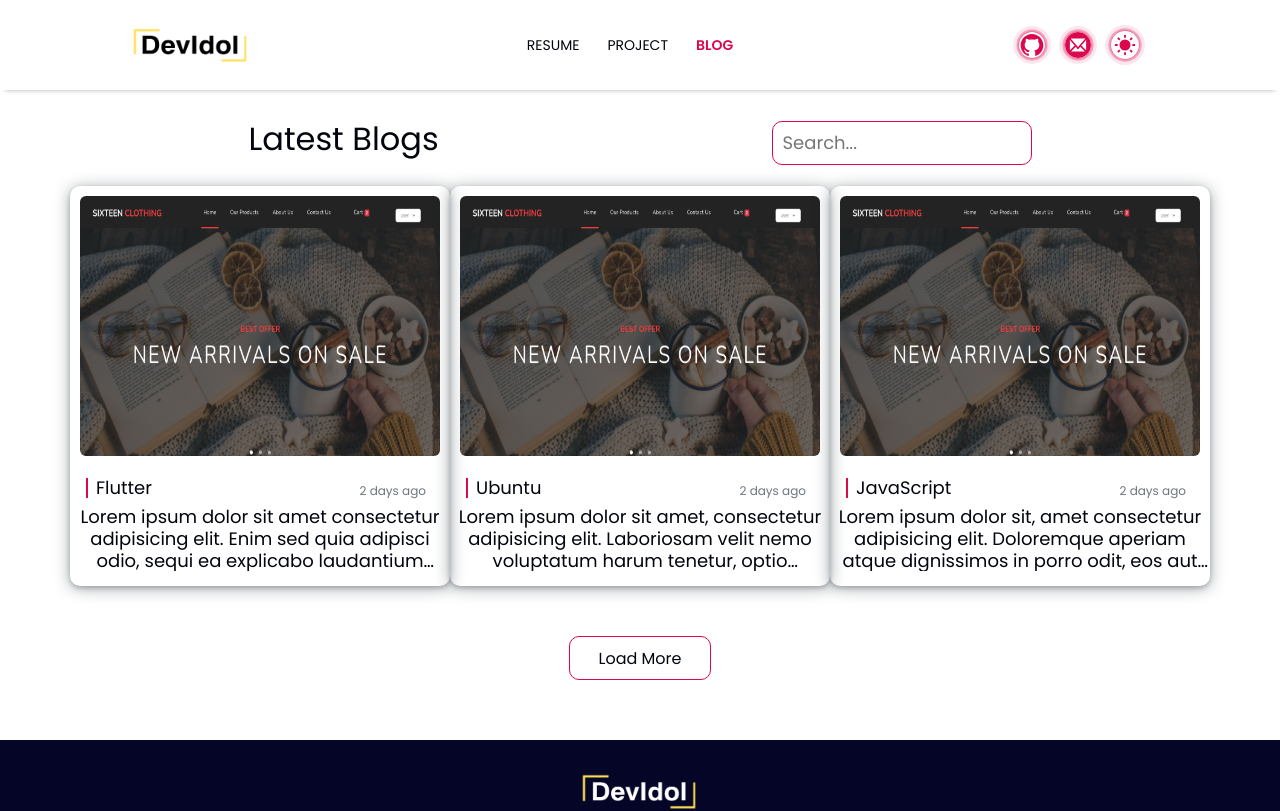
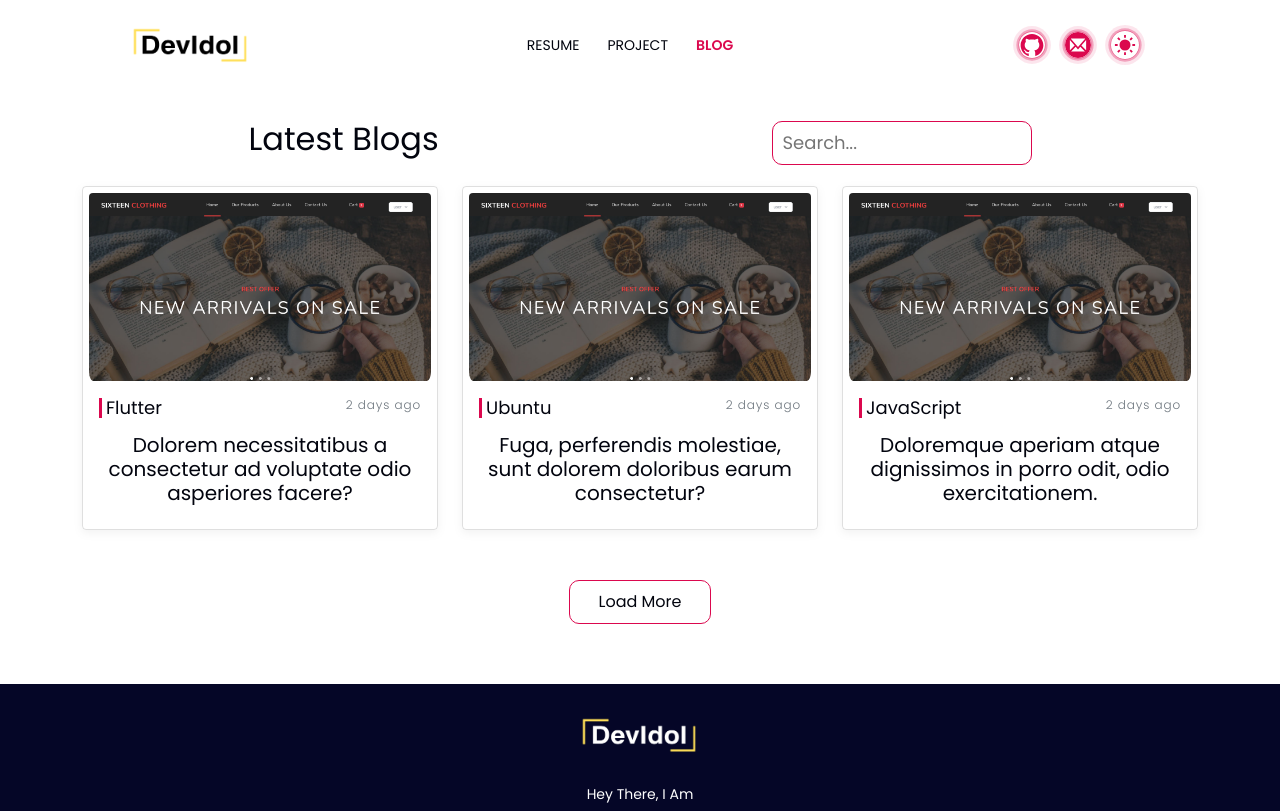
Before and after one commit to DevIdol/resume, a React (Create React App) app: page /blog in a window 1280 px wide. Shown: the top 811 px of the page. Built offline with nearby package versions, Linux system fonts and the light colour scheme.

Commit message:
Modified

```diff
--- a/src/Components/Blog/BlogData.jsx
+++ b/src/Components/Blog/BlogData.jsx
@@ -6,7 +6,7 @@ const blogs = [
     category: "Flutter",
     img: five,
     title:
-      "Lorem ipsum dolor sit amet consectetur adipisicing elit. Enim sed quia adipisci odio, sequi ea explicabo laudantium deserunt reprehenderit aspernatur praesentium. Dolorem necessitatibus a consectetur ad voluptate odio asperiores facere?",
+      "Dolorem necessitatibus a consectetur ad voluptate odio asperiores facere?",
     description:
       "Lorem ipsum dolor sit amet, consectetur adipisicing elit. Laboriosam velit nemo voluptatum harum tenetur, optio perspiciatis. Fuga, perferendis molestiae animi ipsa commodi est ipsum blanditiis, sunt dolorem doloribus earum consectetur?Lorem ipsum dolor sit amet, consectetur adipisicing elit. Laboriosam velit nemo voluptatum harum tenetur, optio perspiciatis. Fuga, perferendis molestiae animi ipsa commodi est ipsum blanditiis, sunt dolorem doloribus earum consectetur?Lorem ipsum dolor sit amet, consectetur adipisicing elit. Laboriosam velit nemo voluptatum harum tenetur, optio perspiciatis. Fuga, perferendis molestiae animi ipsa commodi est ipsum blanditiis, sunt dolorem doloribus earum consectetur?Lorem ipsum dolor sit amet, consectetur adipisicing elit. Laboriosam velit nemo voluptatum harum tenetur, optio perspiciatis. Fuga, perferendis molestiae animi ipsa commodi est ipsum blanditiis, sunt dolorem doloribus earum consectetur?Lorem ipsum dolor sit amet, consectetur adipisicing elit. Laboriosam velit nemo voluptatum harum tenetur, optio perspiciatis. Fuga, perferendis molestiae animi ipsa commodi est ipsum blanditiis, sunt dolorem doloribus earum consectetur?",
   },
@@ -16,7 +16,7 @@ const blogs = [
     category: "Ubuntu",
     img: five,
     title:
-      "Lorem ipsum dolor sit amet, consectetur adipisicing elit. Laboriosam velit nemo voluptatum harum tenetur, optio perspiciatis. Fuga, perferendis molestiae animi ipsa commodi est ipsum blanditiis, sunt dolorem doloribus earum consectetur?",
+      "Fuga, perferendis molestiae, sunt dolorem doloribus earum consectetur?",
     description:
       "Lorem ipsum dolor sit amet, consectetur adipisicing elit. Laboriosam velit nemo voluptatum harum tenetur, optio perspiciatis. Fuga, perferendis molestiae animi ipsa commodi est ipsum blanditiis, sunt dolorem doloribus earum consectetur?Lorem ipsum dolor sit amet, consectetur adipisicing elit. Laboriosam velit nemo voluptatum harum tenetur, optio perspiciatis. Fuga, perferendis molestiae animi ipsa commodi est ipsum blanditiis, sunt dolorem doloribus earum consectetur?Lorem ipsum dolor sit amet, consectetur adipisicing elit. Laboriosam velit nemo voluptatum harum tenetur, optio perspiciatis. Fuga, perferendis molestiae animi ipsa commodi est ipsum blanditiis, sunt dolorem doloribus earum consectetur?Lorem ipsum dolor sit amet, consectetur adipisicing elit. Laboriosam velit nemo voluptatum harum tenetur, optio perspiciatis. Fuga, perferendis molestiae animi ipsa commodi est ipsum blanditiis, sunt dolorem doloribus earum consectetur?",
   },
@@ -26,7 +26,7 @@ const blogs = [
     category: "JavaScript",
     img: five,
     title:
-      "Lorem ipsum dolor sit, amet consectetur adipisicing elit. Doloremque aperiam atque dignissimos in porro odit, eos aut sed cum similique tenetur illum fuga eius placeat ratione optio animi, odio exercitationem.",
+      "Doloremque aperiam atque dignissimos in porro odit, odio exercitationem.",
     description:
       "Lorem ipsum dolor sit amet, consectetur adipisicing elit. Laboriosam velit nemo voluptatum harum tenetur, optio perspiciatis. Fuga, perferendis molestiae animi ipsa commodi est ipsum blanditiis, sunt dolorem doloribus earum consectetur?Lorem ipsum dolor sit amet, consectetur adipisicing elit. Laboriosam velit nemo voluptatum harum tenetur, optio perspiciatis. Fuga, perferendis molestiae animi ipsa commodi est ipsum blanditiis, sunt dolorem doloribus earum consectetur?Lorem ipsum dolor sit amet, consectetur adipisicing elit. Laboriosam velit nemo voluptatum harum tenetur, optio perspiciatis. Fuga, perferendis molestiae animi ipsa commodi est ipsum blanditiis, sunt dolorem doloribus earum consectetur?Lorem ipsum dolor sit amet, consectetur adipisicing elit. Laboriosam velit nemo voluptatum harum tenetur, optio perspiciatis. Fuga, perferendis molestiae animi ipsa commodi est ipsum blanditiis, sunt dolorem doloribus earum consectetur?Lorem ipsum dolor sit amet, consectetur adipisicing elit. Laboriosam velit nemo voluptatum harum tenetur, optio perspiciatis. Fuga, perferendis molestiae animi ipsa commodi est ipsum blanditiis, sunt dolorem doloribus earum consectetur?Lorem ipsum dolor sit amet, consectetur adipisicing elit. Laboriosam velit nemo voluptatum harum tenetur, optio perspiciatis. Fuga, perferendis molestiae animi ipsa commodi est ipsum blanditiis, sunt dolorem doloribus earum consectetur?",
   },
@@ -36,7 +36,7 @@ const blogs = [
     category: "PHP",
     img: five,
     title:
-      "Lorem ipsum dolor sit, amet consectetur adipisicing elit. Doloremque aperiam atque dignissimos in porro odit, eos aut sed cum similique tenetur illum fuga eius placeat ratione optio animi, odio exercitationem.",
+      "Similique tenetur illum fuga eius placeat ratione optio animi, odio exercitationem.",
     description:
       "Lorem ipsum dolor sit, amet consectetur adipisicing elit. Doloremque aperiam atque dignissimos in porro odit, eos aut sed cum similique tenetur illum fuga eius placeat ratione optio animi, odio exercitationem.Lorem ipsum dolor sit, amet consectetur adipisicing elit. Doloremque aperiam atque dignissimos in porro odit, eos aut sed cum similique tenetur illum fuga eius placeat ratione optio animi, odio exercitationem.Lorem ipsum dolor sit, amet consectetur adipisicing elit. Doloremque aperiam atque dignissimos in porro odit, eos aut sed cum similique tenetur illum fuga eius placeat ratione optio animi, odio exercitationem.Lorem ipsum dolor sit, amet consectetur adipisicing elit. Doloremque aperiam atque dignissimos in porro odit, eos aut sed cum similique tenetur illum fuga eius placeat ratione optio animi, odio exercitationem.Lorem ipsum dolor sit, amet consectetur adipisicing elit. Doloremque aperiam atque dignissimos in porro odit, eos aut sed cum similique tenetur illum fuga eius placeat ratione optio animi, odio exercitationem.Lorem ipsum dolor sit, amet consectetur adipisicing elit. Doloremque aperiam atque dignissimos in porro odit, eos aut sed cum similique tenetur illum fuga eius placeat ratione optio animi, odio exercitationem.",
   },
@@ -46,7 +46,7 @@ const blogs = [
     category: "Laravel",
     img: five,
     title:
-      "Lorem ipsum dolor sit, amet consectetur adipisicing elit. Doloremque aperiam atque dignissimos in porro odit, eos aut sed cum similique tenetur illum fuga eius placeat ratione optio animi, odio exercitationem.",
+      "Doloremque aperiam atque dignissimos in porro odit,fuga eius placeat ratione optio animi, odio exercitationem.",
     description:
       "Lorem ipsum dolor sit, amet consectetur adipisicing elit. Doloremque aperiam atque dignissimos in porro odit, eos aut sed cum similique tenetur illum fuga eius placeat ratione optio animi, odio exercitationem.Lorem ipsum dolor sit, amet consectetur adipisicing elit. Doloremque aperiam atque dignissimos in porro odit, eos aut sed cum similique tenetur illum fuga eius placeat ratione optio animi, odio exercitationem.Lorem ipsum dolor sit, amet consectetur adipisicing elit. Doloremque aperiam atque dignissimos in porro odit, eos aut sed cum similique tenetur illum fuga eius placeat ratione optio animi, odio exercitationem.Lorem ipsum dolor sit, amet consectetur adipisicing elit. Doloremque aperiam atque dignissimos in porro odit, eos aut sed cum similique tenetur illum fuga eius placeat ratione optio animi, odio exercitationem.Lorem ipsum dolor sit, amet consectetur adipisicing elit. Doloremque aperiam atque dignissimos in porro odit, eos aut sed cum similique tenetur illum fuga eius placeat ratione optio animi, odio exercitationem.Lorem ipsum dolor sit, amet consectetur adipisicing elit. Doloremque aperiam atque dignissimos in porro odit, eos aut sed cum similique tenetur illum fuga eius placeat ratione optio animi, odio exercitationem.",
   },
@@ -56,7 +56,7 @@ const blogs = [
     category: "Nodejs",
     img: five,
     title:
-      "Lorem ipsum dolor sit, amet consectetur adipisicing elit. Doloremque aperiam atque dignissimos in porro odit, eos aut sed cum similique tenetur illum fuga eius placeat ratione optio animi, odio exercitationem.",
+      "Doloremque aperiam atque dignissimos in porro odit,  odio exercitationem.",
     description:
       "Lorem ipsum dolor sit, amet consectetur adipisicing elit. Doloremque aperiam atque dignissimos in porro odit, eos aut sed cum similique tenetur illum fuga eius placeat ratione optio animi, odio exercitationem.Lorem ipsum dolor sit, amet consectetur adipisicing elit. Doloremque aperiam atque dignissimos in porro odit, eos aut sed cum similique tenetur illum fuga eius placeat ratione optio animi, odio exercitationem.Lorem ipsum dolor sit, amet consectetur adipisicing elit. Doloremque aperiam atque dignissimos in porro odit, eos aut sed cum similique tenetur illum fuga eius placeat ratione optio animi, odio exercitationem.Lorem ipsum dolor sit, amet consectetur adipisicing elit. Doloremque aperiam atque dignissimos in porro odit, eos aut sed cum similique tenetur illum fuga eius placeat ratione optio animi, odio exercitationem.Lorem ipsum dolor sit, amet consectetur adipisicing elit. Doloremque aperiam atque dignissimos in porro odit, eos aut sed cum similique tenetur illum fuga eius placeat ratione optio animi, odio exercitationem.Lorem ipsum dolor sit, amet consectetur adipisicing elit. Doloremque aperiam atque dignissimos in porro odit, eos aut sed cum similique tenetur illum fuga eius placeat ratione optio animi, odio exercitationem.",
   },
--- a/src/Components/Blog/BlogList/BlogList.css
+++ b/src/Components/Blog/BlogList/BlogList.css
@@ -1,49 +1,24 @@
-.blog-items {
-  height: 400px;
-  position: relative;
+.blog-item {
+  background-color: transparent;
+  box-shadow: rgb(128, 128, 128, 0.1) 0px 3px 8px;
   margin-bottom: 30px;
-  border-radius: 10px;
-  box-shadow: rgba(14, 30, 37, 0.2) 0px 2px 4px 0px,
-    rgba(14, 30, 37, 0.4) 0px 2px 16px 0px;
 }
 
 .blog-img {
-  position: absolute;
-  border-radius: 16px;
-  padding: 10px;
+  padding: 6px 6px 0px 6px;
+  border-radius: 10px;
+}
+
+.blog-subtitle {
+  display: flex;
+  align-items: center;
+  justify-content: space-between;
+}
+.blog-title {
+  font-size: 20px;
+  font-weight: 500;
   width: 100%;
-  height: 70%;
-  top: 0;
-  left: 0;
-}
-.divider {
-  position: absolute;
-  bottom: 22%;
-  left: 16px;
-  height: 20px;
-  width: 2px;
-  background: var(--clr-primary);
-}
-.blog-category,
-.blog-category:hover {
-  color: var(--clr-font);
-  position: absolute;
-  font-size: 18px;
-  bottom: 20%;
-  left: 26px;
-}
-.blog-date {
-  font-size: 12px;
-  position: absolute;
-  bottom: 20%;
-  right: 24px;
-}
-.blog-item-title {
-  position: absolute;
-  font-size: 18px;
-  left: 0px;
-  top: 80%;
-  width: 100%;
+  transition: var(--transition);
   color: var(--clr-font);
   overflow: hidden;
   text-overflow: ellipsis;
@@ -51,12 +26,27 @@
   -webkit-line-clamp: 3;
   -webkit-box-orient: vertical;
 }
-.blog-item-title:hover {
+.blog-title:hover {
+  font-weight: 600;
+  transition: var(--transition);
   color: var(--clr-primary);
 }
+.blog-divider {
+  background-color: var(--clr-primary);
+  width: 3px;
+  height: 20px;
+}
+.blog-type {
+  display: flex;
+  align-items: center;
+  margin-top: -10px;
+}
 
-@media screen and (max-width: 991px) {
-  .blog-items {
-    height: 340px;
-  }
+.blog-type-name h6 {
+  font-size: 18px;
+  padding: 8px 0 0 4px;
+  color: var(--clr-font);
 }
+.blog-date p {
+  font-size: 12px;
+}
--- a/src/Components/Blog/BlogList/BlogList.jsx
+++ b/src/Components/Blog/BlogList/BlogList.jsx
@@ -57,16 +57,32 @@ const BlogList = () => {
         ) : (
           sliceblogs.map((data, index) => {
             return (
-              <Link
-                to={`/blog/${data.id}`}
-                key={index}
-                className="col-md-4 blog-items"
-              >
-                <img className="blog-img" src={data.img} alt="Img.." />
-                <div className="divider"></div>
-                <h4 className="blog-category">{data.category}</h4>
-                <h6 className="text-muted blog-date">2 days ago</h6>
-                <h2 className="blog-item-title">{data.title}</h2>
+              <Link to={`/blog/${data.id}`} key={index} className="col-md-4">
+                <div className="card blog-item">
+                    <img
+                      src={data.img}
+                      alt="blog-img"
+                      className="card-img-top blog-img"
+                    />
+
+                  <div className="card-body">
+                    <div className="card-subtitle blog-subtitle">
+                      <div className="blog-type">
+                        <div className="blog-divider"></div>
+                        <div className="blog-type-name">
+                          <h6>{data.category}</h6>
+                        </div>
+                      </div>
+                      <div className="blog-date">
+                        <p className="text-muted">2 days ago</p>
+                      </div>
+                    </div>
+
+                    <h5 className="card-title blog-title">
+                     {data.title}
+                    </h5>
+                  </div>
+                </div>
               </Link>
             );
           })
--- a/src/Components/NavBar/NavBar.module.css
+++ b/src/Components/NavBar/NavBar.module.css
@@ -3,7 +3,6 @@
   position: fixed;
   width: 100%;
   height: 90px;
-  box-shadow: 0 5px 5px -5px rgb(128, 128, 128, 0.6);
   display: flex;
   justify-content: space-around;
   align-items: center;
```
Also changed, not shown: src/Components/NavBar/NavBar.jsx (+22 -2 lines).
